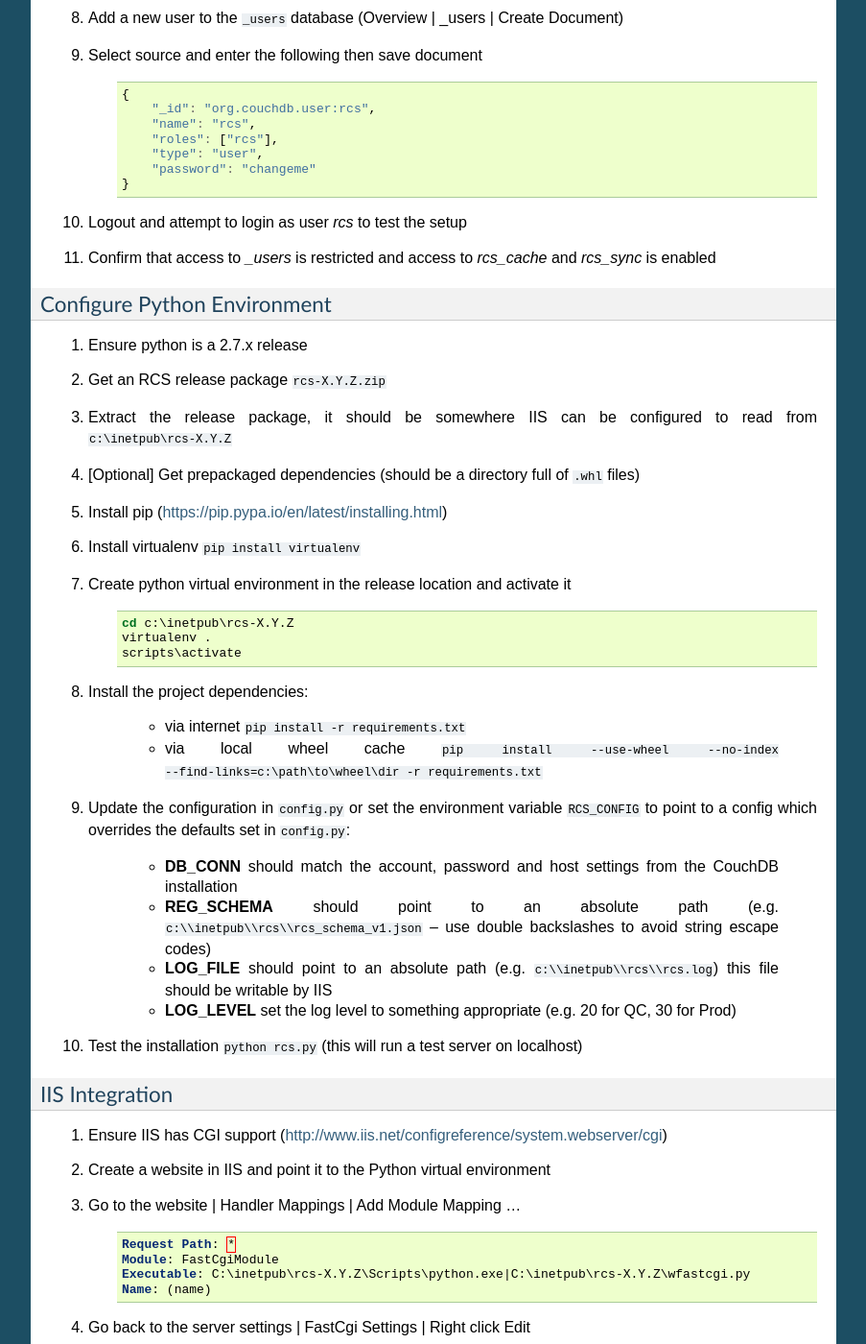
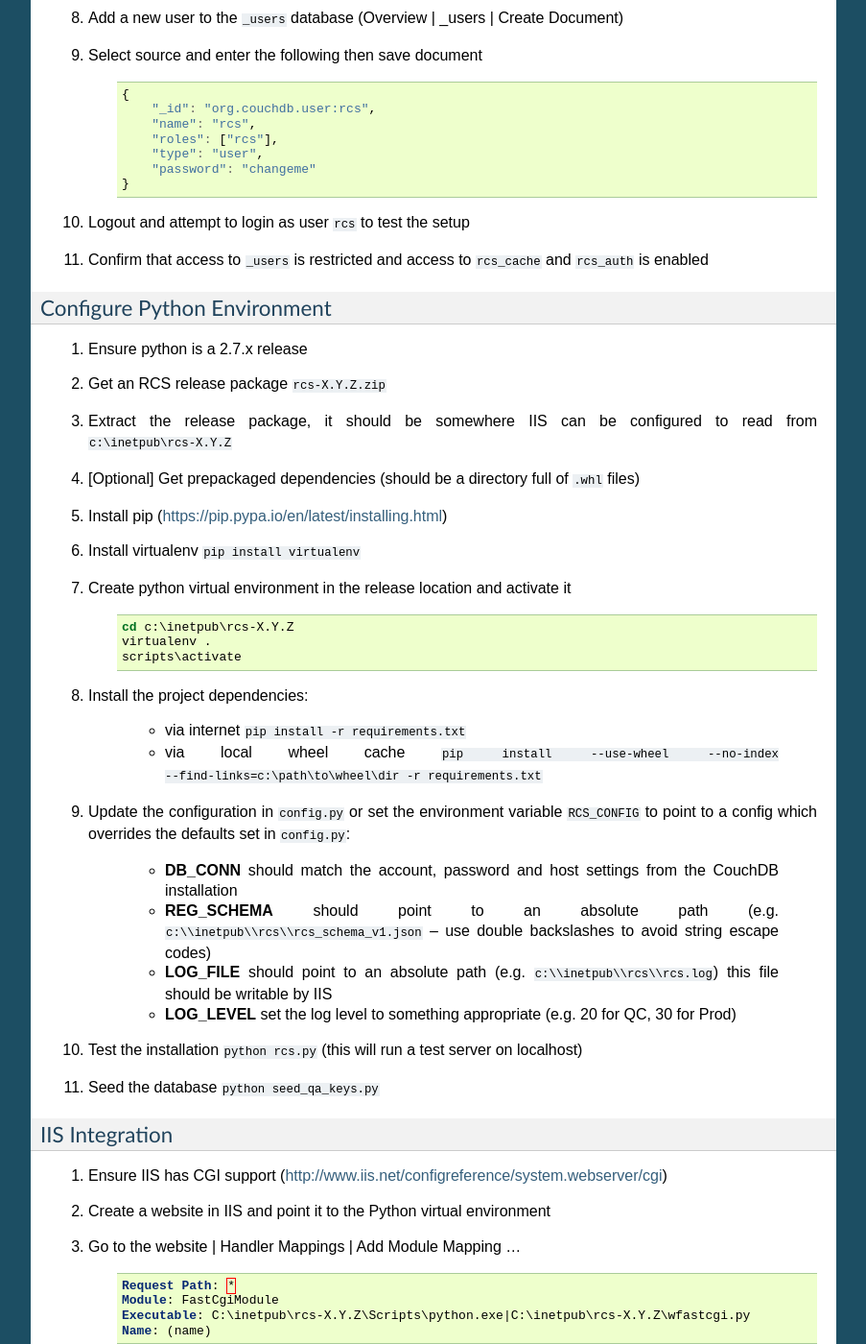
Before and after one commit to fgpv-vpgf/rcs, a Sphinx documentation site: the page built from docs/admin/deployment.rst, in a window 1280 px wide and 1400 px high, scrolled down 515 px. Shown: the whole window at 96% size, without its empty margins (198-1101 px from the left). Built offline with Sphinx 7.4.7, drawn with Linux system fonts in a browser that asks for light colours; pages that are not in the unit, such as notebooks, are missing from menus.

Commit message:
update auth db name; add note to seed signing keys

```diff
--- a/docs/admin/deployment.rst
+++ b/docs/admin/deployment.rst
@@ -16,7 +16,7 @@ Install `CouchDB <http://couchdb.apache.org/>`_
 #. Update the configuration to listen on the correct network address (Tools | Configuration | bind_addr)
 #. Create a database ``rcs_cache`` (navigate to Overview | Create Database)
 #. Update the security for the ``rcs_cache`` database set Admin Roles: ``["rcs"]`` and Member Roles: ``["rcs"]``
-#. Create a second database ``rcs_sync`` with the same permissions
+#. Create a second database ``rcs_auth`` with the same permissions
 #. Add a new user to the ``_users`` database (Overview | _users | Create Document)
 #. Select source and enter the following then save document
     .. code-block:: javascript
@@ -28,8 +28,8 @@ Install `CouchDB <http://couchdb.apache.org/>`_
             "type": "user",
             "password": "changeme"
         }
-#. Logout and attempt to login as user `rcs` to test the setup
-#. Confirm that access to `_users` is restricted and access to `rcs_cache` and `rcs_sync` is enabled
+#. Logout and attempt to login as user ``rcs`` to test the setup
+#. Confirm that access to ``_users`` is restricted and access to ``rcs_cache`` and ``rcs_auth`` is enabled
 
 .. _pyvenvconfig:
 
@@ -63,6 +63,7 @@ Configure Python Environment
       this file should be writable by IIS
     * **LOG_LEVEL** set the log level to something appropriate (e.g. 20 for QC, 30 for Prod)
 #. Test the installation ``python rcs.py`` (this will run a test server on localhost)
+#. Seed the database ``python seed_qa_keys.py``
 
 IIS Integration
 ^^^^^^^^^^^^^^^
--- a/docs/dev/setup.rst
+++ b/docs/dev/setup.rst
@@ -10,7 +10,7 @@ Install `CouchDB <http://couchdb.apache.org/>`_
 #. Run the installer
 #. Open a web browser and navigate to http://127.0.0.1:5984/_utils
 #. Create a database ``rcs_cache`` (navigate to Overview | Create Database)
-#. Create a second database ``rcs_sync``
+#. Create a second database ``rcs_auth``
 
 Configure Python Environment
 ----------------------------
@@ -24,3 +24,4 @@ Configure Python Environment
 #. Install the project dependencies ``pip install -r requirements.txt``
 #. Make any path changes necessary to ``config.py`` (if you followed the above there should be none)
 #. Test the installation ``python rcs.py`` (this will run a test server on localhost)
+#. Seed the database ``python seed_qa_keys.py``
```
